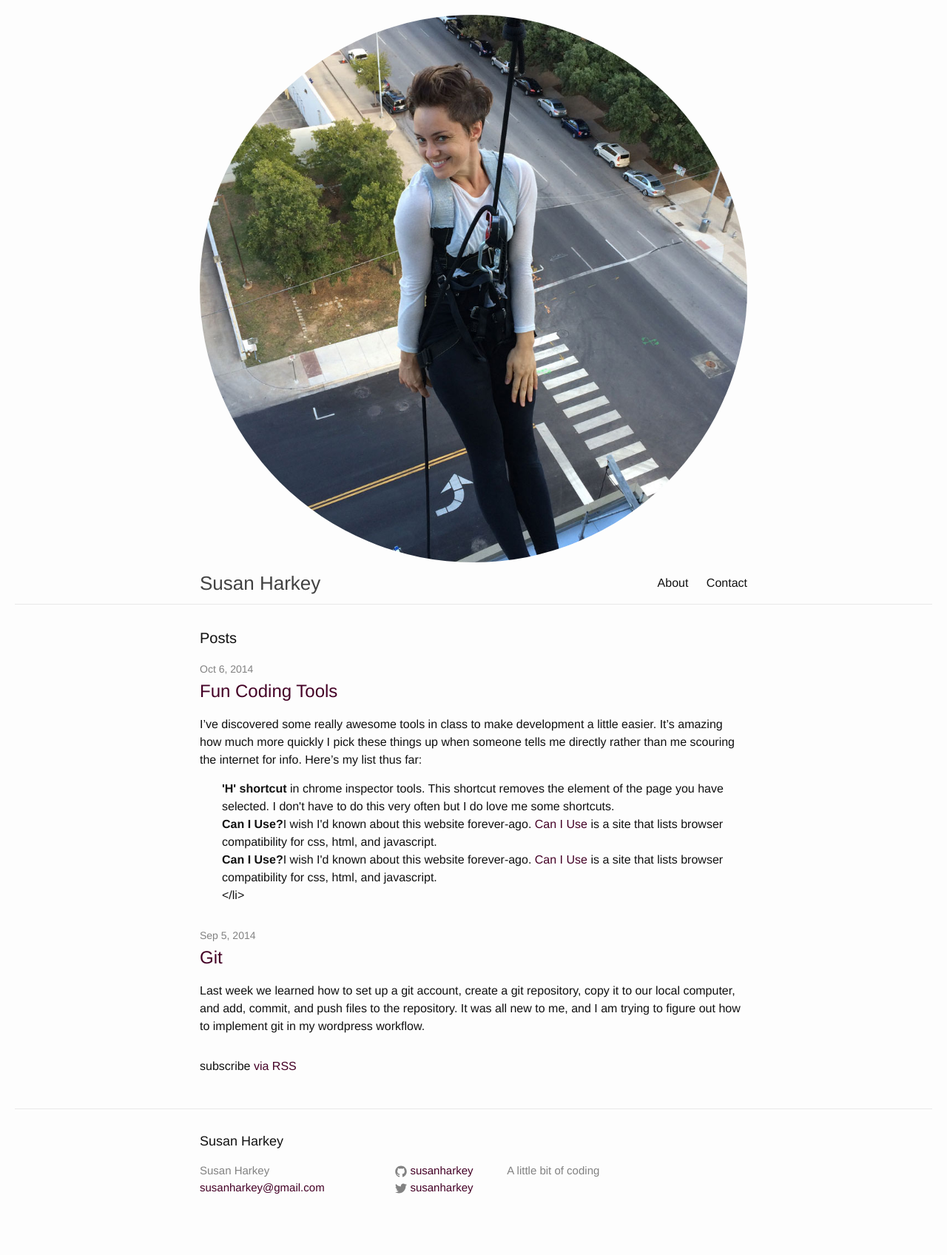
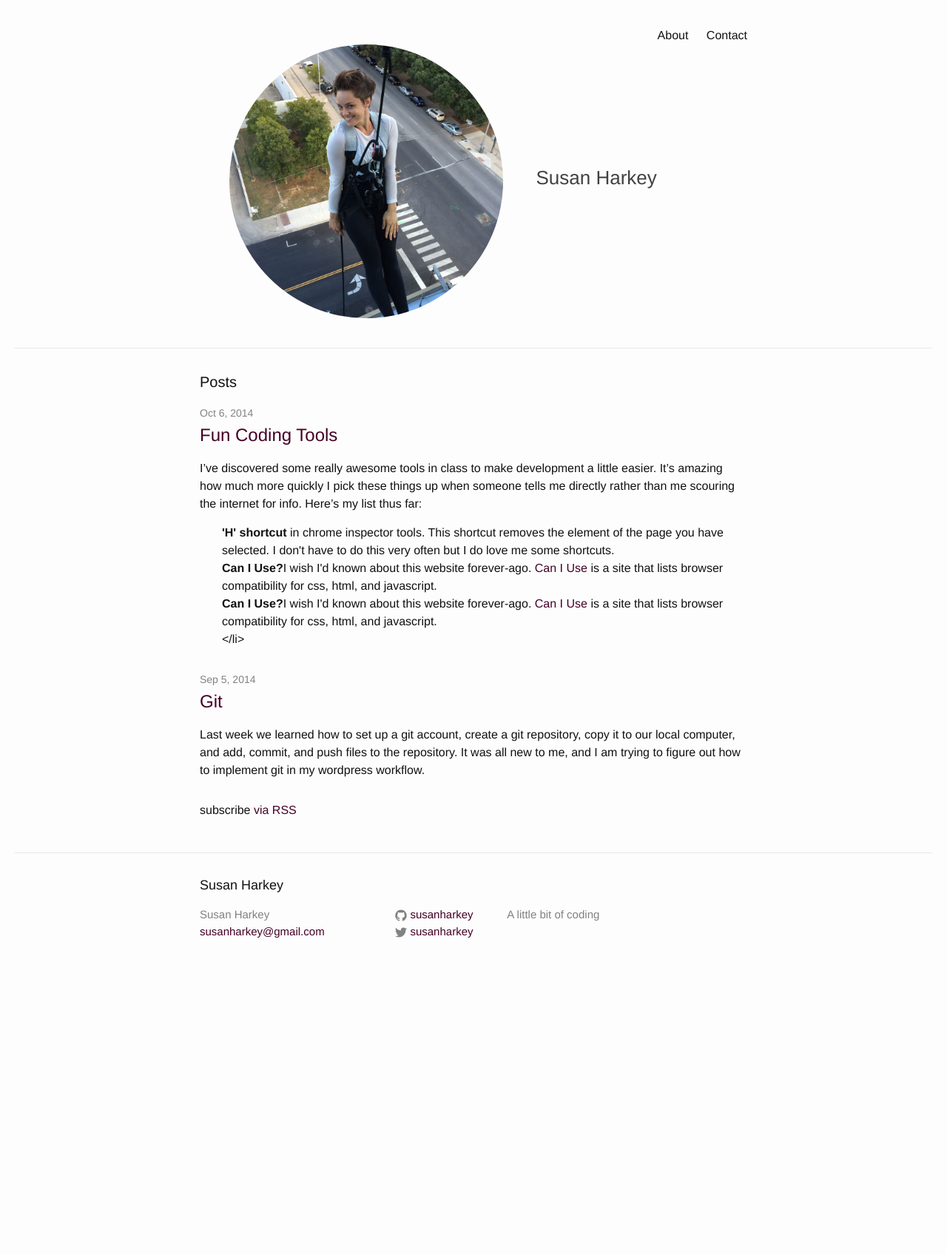
Before and after one commit to susanharkey/susanharkey.github.io, a Jekyll site: the page built from index.html, in a window 1280 px wide. Shown: the whole page at 74% size. Built offline with Jekyll 4.4.1, drawn with Linux system fonts in a browser that asks for light colours; after the commit the page ends 1350 px from its top, so only the background shows below that.

Commit message:
Edited header image size and padding

```diff
--- a/css/style.css
+++ b/css/style.css
@@ -8,4 +8,11 @@
 
 .header-img {
 	border-radius: 50%;
+	padding: 2.5em;
 }
+
+@media (min-width: 600px){
+	.header-img {
+		width: 50%;
+	}
+}
```
